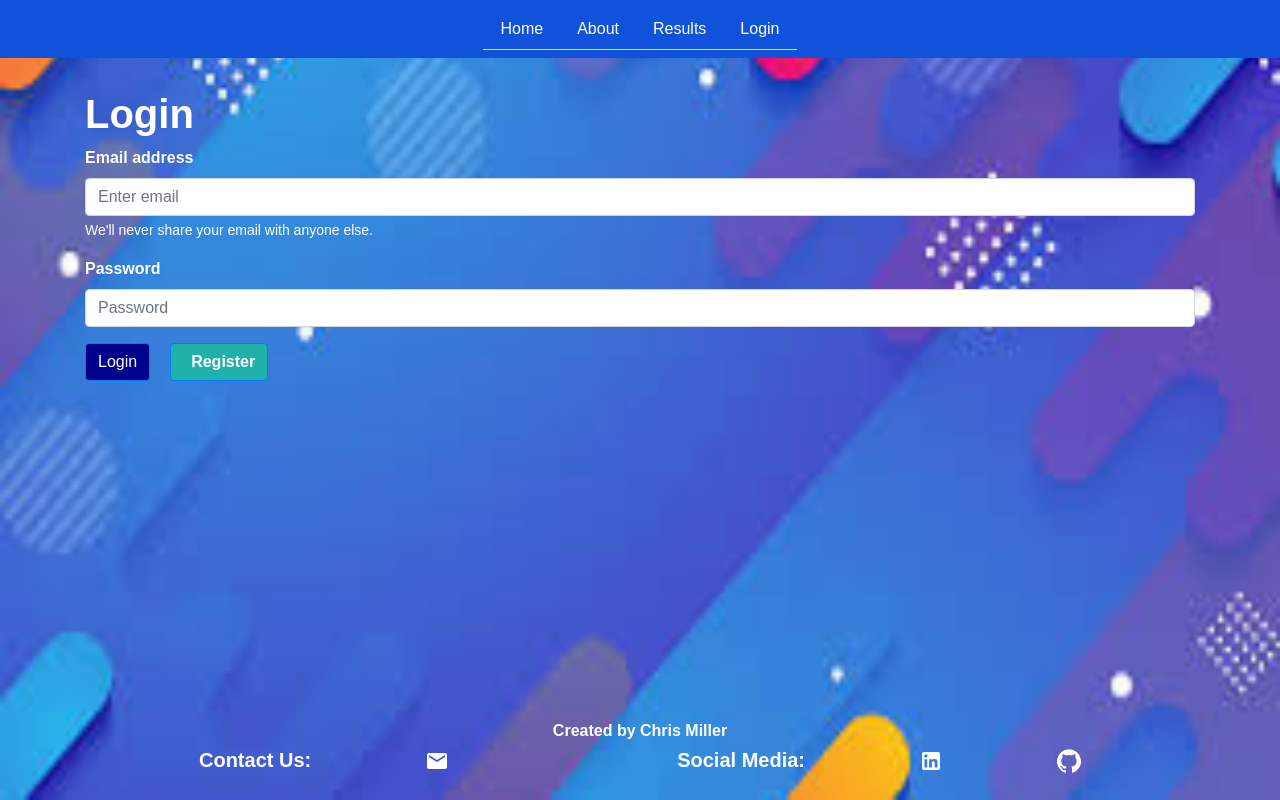
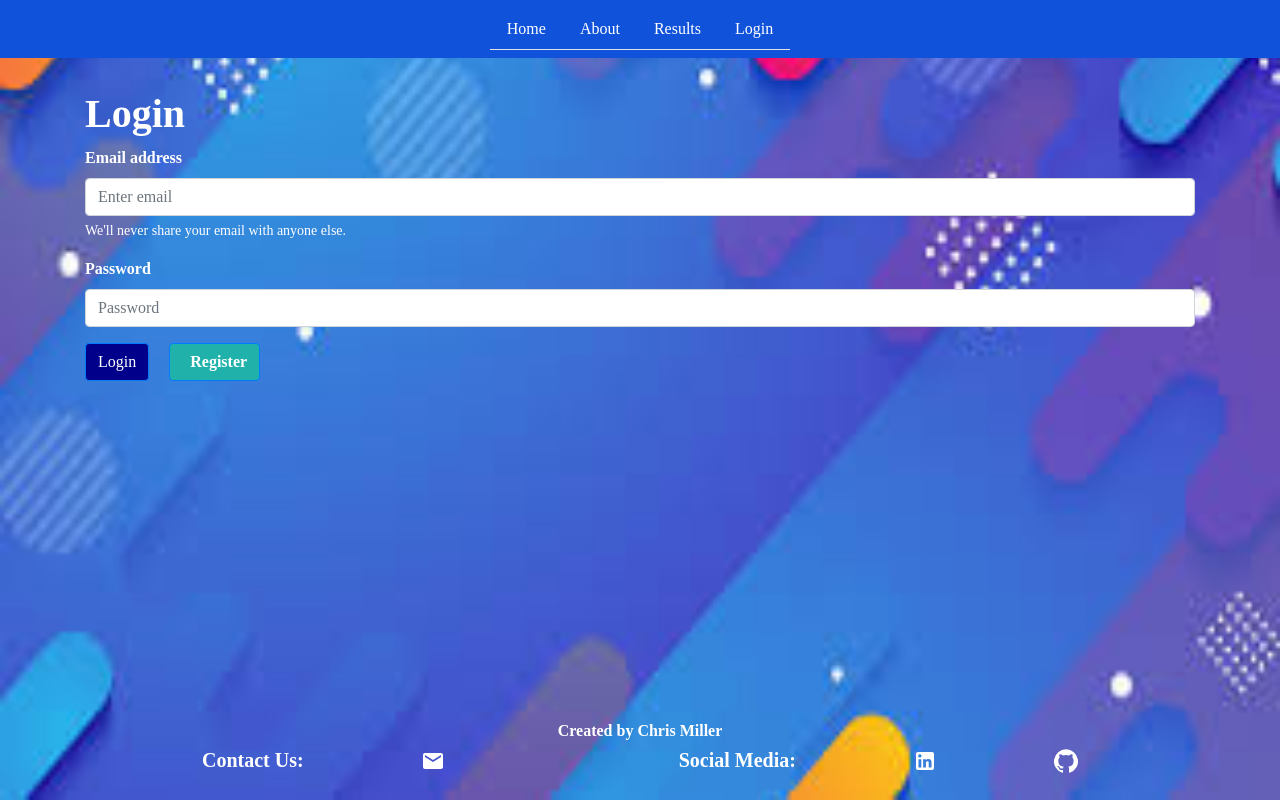
Before and after one commit to ChrisMiller83/quiz-me, a React (Create React App) app in the folder client/: page /login in a window 1280 px wide. Built offline with nearby package versions, Linux system fonts and the light colour scheme; no server answers.

Commit message:
Update App.css

```diff
--- a/client/src/App.css
+++ b/client/src/App.css
@@ -3,7 +3,7 @@ body{
   background-repeat: no-repeat;
   background-position: 0% 0%;
   background-size: 100% 100%;
-  font-family: fantasy;
+  font-family: 'Times New Roman', Times, serif;
 }
 
 #root {
```
